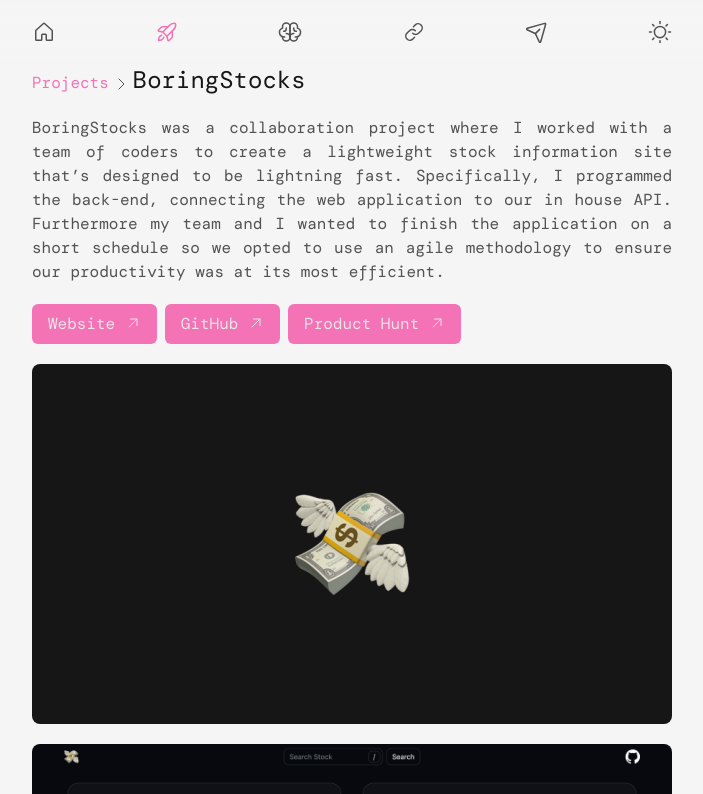
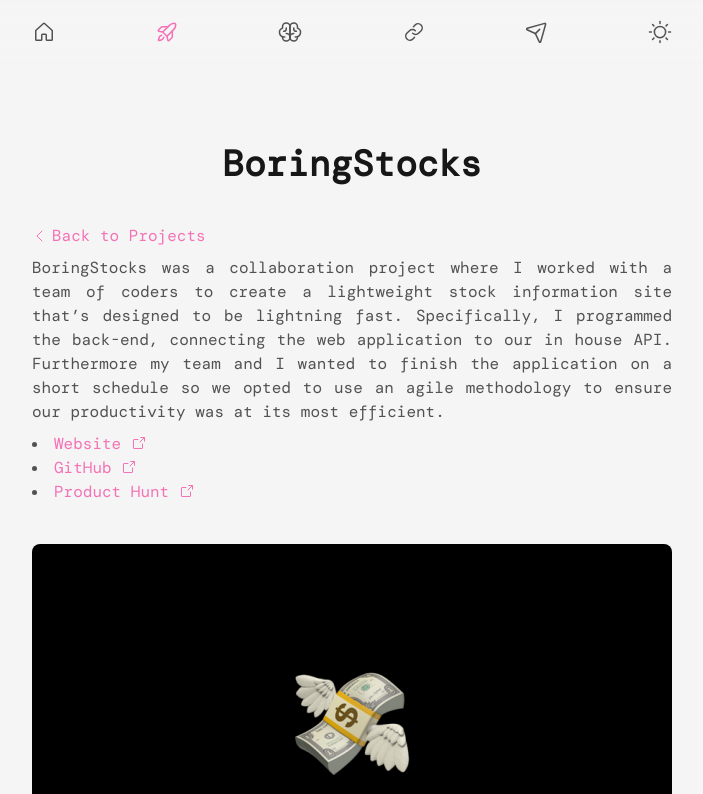
Before and after one commit to xilaluna/xilaluna.com, a Next.js app: page /projects/boringstocks in a window 1280 px wide. Shown: the top 794 px of the page, without its empty margins (288-991 px from the left). Built offline with nearby package versions, Linux system fonts and the light colour scheme.

Commit message:
[update] image, hero btns and project page

```diff
--- a/src/components/Hero.tsx
+++ b/src/components/Hero.tsx
@@ -20,15 +20,15 @@ const Hero: React.FC = () => {
         find solutions when there are none.
       </p>
       <div className="flex space-x-3 pt-4 sm:pt-5">
-        <Link href={'/projects'}>
+        <Link href={'/Links'}>
           <button className="btn">
-            Projects
+            Links
             <CaretRight className="mb-0.5 inline-block align-middle" />
           </button>
         </Link>
-        <Link href={'/skills'}>
+        <Link href={'/Projects'}>
           <button className="secondary-btn ">
-            Skills
+            Projects
             <CaretRight className="mb-0.5 inline-block align-middle" />
           </button>
         </Link>
--- a/src/pages/projects/[id].tsx
+++ b/src/pages/projects/[id].tsx
@@ -3,7 +3,7 @@ import Link from 'next/link';
 import Image from 'next/image';
 import path from 'path';
 import fs from 'fs';
-import { CaretRight, ArrowUpRight } from 'phosphor-react';
+import { CaretLeft, ArrowSquareOut } from 'phosphor-react';
 
 interface linkInterface {
   name: string;
@@ -54,30 +54,35 @@ export const getStaticPaths: GetStaticPaths = async () => {
 
 const Project = (props: { project: projectInterface }) => {
   return (
-    <div className="container space-y-5">
-      <div className="flex items-end justify-start space-x-1">
-        <Link href={'/projects'}>
-          <a className="link-style pb-px">Projects</a>
-        </Link>
-
-        <CaretRight className="mb-1 inline-block align-middle" />
-        <h1 className="text-2xl text-neutral-900 dark:text-neutral-50">
+    <main className="secondary-page">
+      <div className="flex flex-col items-center justify-center space-y-2 sm:space-y-5">
+        <h1 className="heading-color text-3xl font-semibold sm:text-4xl">
           {props.project.title}
         </h1>
       </div>
-
+      <section className="flex flex-col space-y-2">
+        <Link href={'/projects'}>
+          <a className="link-style">
+            <CaretLeft className="mb-0.5 mr-1 inline-block align-middle" />
+            Back to Projects
+          </a>
+        </Link>
         <p className="text-justify">{props.project.description}</p>
 
-      <div className="flex space-x-2">
+        <ul className="list-inside list-disc	">
           {props.project.links.map((link: linkInterface) => {
             return (
-            <a href={link.link} key={link.name} className="btn">
+              <li key={link.name}>
+                <a href={link.link} className="link-style">
                   {link.name}{' '}
-              <ArrowUpRight className="mb-1 inline-block align-middle" />
+                  <ArrowSquareOut className="mb-1 inline-block align-middle" />
                 </a>
+              </li>
             );
           })}
-      </div>
+        </ul>
+      </section>
+
       {props.project.images.map((image: string) => {
         return (
           <div className="aspect-w-16 aspect-h-9 w-full" key={image}>
@@ -91,7 +96,7 @@ const Project = (props: { project: projectInterface }) => {
           </div>
         );
       })}
-    </div>
+    </main>
   );
 };
 
```
Also changed, not shown: public/images/boringstocks/boringstocks.png. Lines whose indentation alone changed are shown as unchanged.
